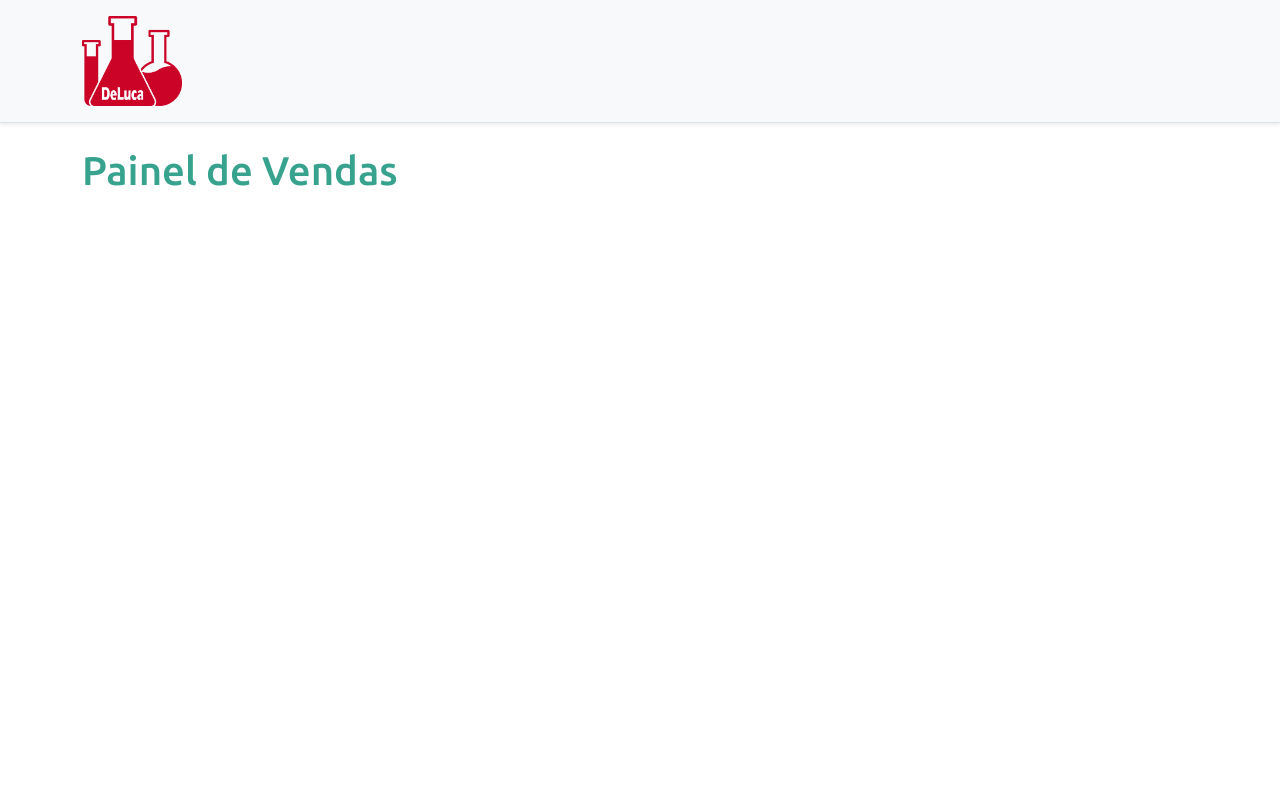
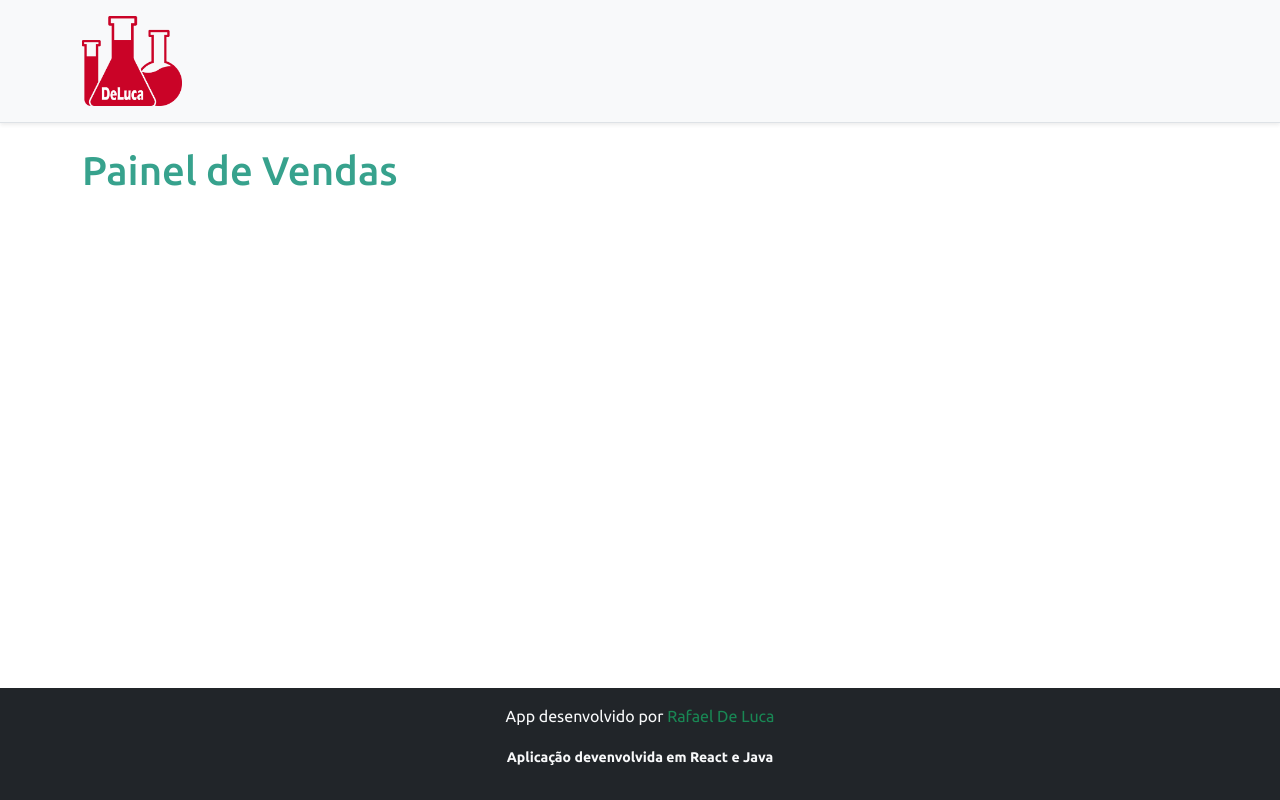
Before and after one commit to rafaelgauderio/spring-react-painel-vendas, a React (Create React App) app in the folder frontend/: page / in a window 1280 px wide. Built offline with nearby package versions, Linux system fonts and the light colour scheme.

Commit message:
componente footer

```diff
--- a/frontend/src/App.tsx
+++ b/frontend/src/App.tsx
@@ -1,4 +1,5 @@
 import NavBar from 'components/NavBar';
+import Footer from 'components/Footer';
 import React from 'react';
 
 function App() {
@@ -8,6 +9,7 @@ function App() {
       <div className="container">
         <h1 className="text-primary my-2">Painel de Vendas</h1>
       </div>
+      <Footer />
     </>
   );
 }
--- /dev/null
+++ b/frontend/src/components/Footer/index.tsx
@@ -0,0 +1,17 @@
+import './styles.css';
+
+const Footer = () => {
+
+    return (
+        <footer className="footer mt-auto py-3 bg-dark">
+            <div className="container">
+                <p className="text-light">App desenvolvido por <a className='text-success' href="https://github.com/rafaelgauderio" target="_blank" rel="noreferrer">Rafael De Luca</a></p>
+                <p className="text-light"><small><strong>Aplicação devenvolvida em React e Java</strong><br />
+                    </small></p>
+            </div>
+        </footer>
+    );
+
+}
+
+export default Footer;
--- /dev/null
+++ b/frontend/src/components/Footer/styles.css
@@ -0,0 +1,3 @@
+.container a {
+    text-decoration:none !important;
+}
```
